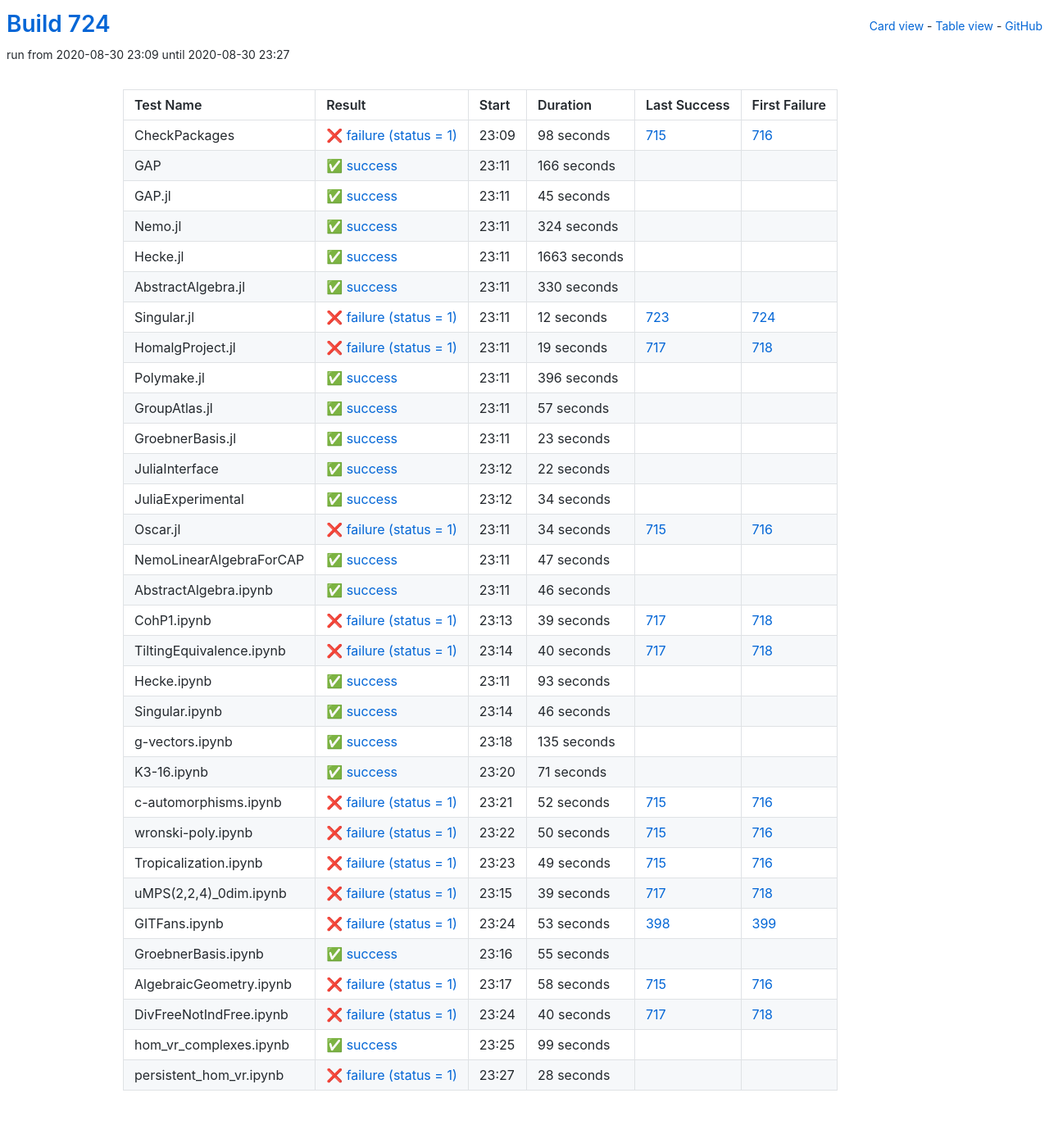
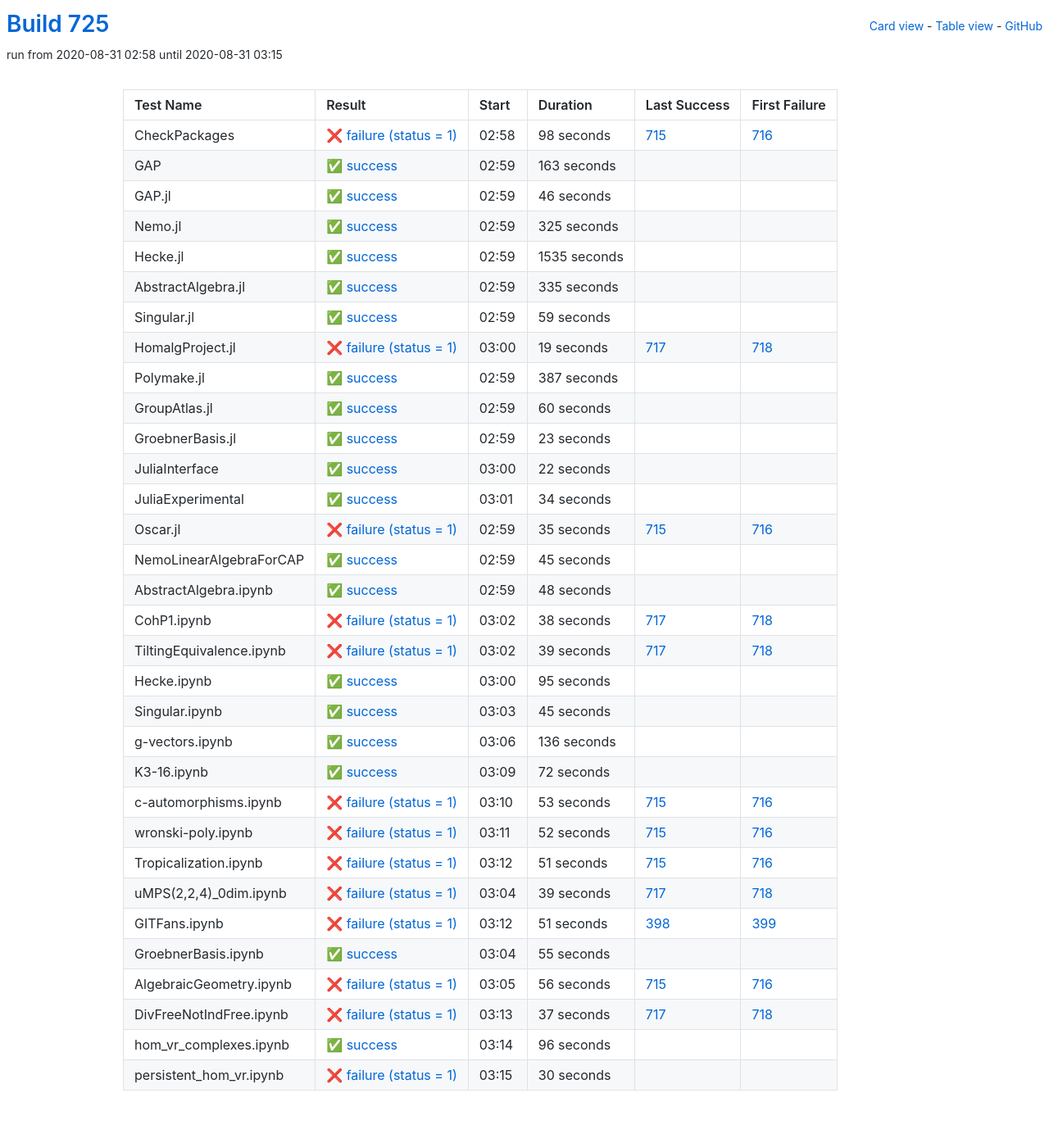
Before and after one commit to oscar-system/oscar-ci-status-stable, a Jekyll site: the page built from table.html, in a window 1280 px wide. Shown: the whole page at 82% size. Built offline with Jekyll 4.4.1, drawn with Linux system fonts in a browser that asks for light colours.

Commit message:
Build #725

```diff
--- a/_data/ci.yml
+++ b/_data/ci.yml
@@ -1,6 +1,6 @@
 ---
-build: 724
-build_url: https://oscarci.mathematik.uni-kl.de/job/oscar-stable/724/
+build: 725
+build_url: https://oscarci.mathematik.uni-kl.de/job/oscar-stable/725/
 job: oscar-stable
 organization: oscar-system
 repo: oscar-ci-status-stable
@@ -8,8 +8,8 @@ repourl: https://github.com/oscar-system/oscar-ci-status-stable
 tests:
 - name: CheckPackages
   id: checkpackages
-  log: https://oscarci.mathematik.uni-kl.de/job/oscar-stable/724/artifact/logs/build-724/CheckPackages.log
-  start: 2020-08-30 23:09
+  log: https://oscarci.mathematik.uni-kl.de/job/oscar-stable/725/artifact/logs/build-725/CheckPackages.log
+  start: 2020-08-31 02:58
   success: false
   exitcode: 1
   status: failure
@@ -20,80 +20,80 @@ tests:
   first_failure_url: https://oscarci.mathematik.uni-kl.de/job/oscar-stable/716/
 - name: GAP
   id: gap
-  log: https://oscarci.mathematik.uni-kl.de/job/oscar-stable/724/artifact/logs/build-724/GAP.log
-  start: 2020-08-30 23:11
+  log: https://oscarci.mathematik.uni-kl.de/job/oscar-stable/725/artifact/logs/build-725/GAP.log
+  start: 2020-08-31 02:59
   success: true
   exitcode: 0
   status: success
-  duration: 166
+  duration: 163
   last_success: false
   last_success_url:
   first_failure: false
   first_failure_url:
 - name: GAP.jl
   id: gap-jl
-  log: https://oscarci.mathematik.uni-kl.de/job/oscar-stable/724/artifact/logs/build-724/GAP.jl.log
-  start: 2020-08-30 23:11
+  log: https://oscarci.mathematik.uni-kl.de/job/oscar-stable/725/artifact/logs/build-725/GAP.jl.log
+  start: 2020-08-31 02:59
   success: true
   exitcode: 0
   status: success
-  duration: 45
+  duration: 46
   last_success: false
   last_success_url:
   first_failure: false
   first_failure_url:
 - name: Nemo.jl
   id: nemo-jl
-  log: https://oscarci.mathematik.uni-kl.de/job/oscar-stable/724/artifact/logs/build-724/Nemo.jl.log
-  start: 2020-08-30 23:11
+  log: https://oscarci.mathematik.uni-kl.de/job/oscar-stable/725/artifact/logs/build-725/Nemo.jl.log
+  start: 2020-08-31 02:59
   success: true
   exitcode: 0
   status: success
-  duration: 324
+  duration: 325
   last_success: false
   last_success_url:
   first_failure: false
   first_failure_url:
 - name: Hecke.jl
   id: hecke-jl
-  log: https://oscarci.mathematik.uni-kl.de/job/oscar-stable/724/artifact/logs/build-724/Hecke.jl.log
-  start: 2020-08-30 23:11
+  log: https://oscarci.mathematik.uni-kl.de/job/oscar-stable/725/artifact/logs/build-725/Hecke.jl.log
+  start: 2020-08-31 02:59
   success: true
   exitcode: 0
   status: success
-  duration: 1663
+  duration: 1535
   last_success: false
   last_success_url:
   first_failure: false
   first_failure_url:
 - name: AbstractAlgebra.jl
   id: abstractalgebra-jl
-  log: https://oscarci.mathematik.uni-kl.de/job/oscar-stable/724/artifact/logs/build-724/AbstractAlgebra.jl.log
-  start: 2020-08-30 23:11
+  log: https://oscarci.mathematik.uni-kl.de/job/oscar-stable/725/artifact/logs/build-725/AbstractAlgebra.jl.log
+  start: 2020-08-31 02:59
   success: true
   exitcode: 0
   status: success
-  duration: 330
+  duration: 335
   last_success: false
   last_success_url:
   first_failure: false
   first_failure_url:
 - name: Singular.jl
   id: singular-jl
-  log: https://oscarci.mathematik.uni-kl.de/job/oscar-stable/724/artifact/logs/build-724/Singular.jl.log
-  start: 2020-08-30 23:11
-  success: false
-  exitcode: 1
-  status: failure
-  duration: 12
-  last_success: 723
-  last_success_url: https://oscarci.mathematik.uni-kl.de/job/oscar-stable/723/
-  first_failure: 724
-  first_failure_url: https://oscarci.mathematik.uni-kl.de/job/oscar-stable/724/
+  log: https://oscarci.mathematik.uni-kl.de/job/oscar-stable/725/artifact/logs/build-725/Singular.jl.log
+  start: 2020-08-31 02:59
+  success: true
+  exitcode: 0
+  status: success
+  duration: 59
+  last_success: false
+  last_success_url:
+  first_failure: false
+  first_failure_url:
 - name: HomalgProject.jl
   id: homalgproject-jl
-  log: https://oscarci.mathematik.uni-kl.de/job/oscar-stable/724/artifact/logs/build-724/HomalgProject.jl.log
-  start: 2020-08-30 23:11
+  log: https://oscarci.mathematik.uni-kl.de/job/oscar-stable/725/artifact/logs/build-725/HomalgProject.jl.log
+  start: 2020-08-31 03:00
   success: false
   exitcode: 1
   status: failure
@@ -104,32 +104,32 @@ tests:
   first_failure_url: https://oscarci.mathematik.uni-kl.de/job/oscar-stable/718/
 - name: Polymake.jl
   id: polymake-jl
-  log: https://oscarci.mathematik.uni-kl.de/job/oscar-stable/724/artifact/logs/build-724/Polymake.jl.log
-  start: 2020-08-30 23:11
+  log: https://oscarci.mathematik.uni-kl.de/job/oscar-stable/725/artifact/logs/build-725/Polymake.jl.log
+  start: 2020-08-31 02:59
   success: true
   exitcode: 0
   status: success
-  duration: 396
+  duration: 387
   last_success: false
   last_success_url:
   first_failure: false
   first_failure_url:
 - name: GroupAtlas.jl
   id: groupatlas-jl
-  log: https://oscarci.mathematik.uni-kl.de/job/oscar-stable/724/artifact/logs/build-724/GroupAtlas.jl.log
-  start: 2020-08-30 23:11
+  log: https://oscarci.mathematik.uni-kl.de/job/oscar-stable/725/artifact/logs/build-725/GroupAtlas.jl.log
+  start: 2020-08-31 02:59
   success: true
   exitcode: 0
   status: success
-  duration: 57
+  duration: 60
   last_success: false
   last_success_url:
   first_failure: false
   first_failure_url:
 - name: GroebnerBasis.jl
   id: groebnerbasis-jl
-  log: https://oscarci.mathematik.uni-kl.de/job/oscar-stable/724/artifact/logs/build-724/GroebnerBasis.jl.log
-  start: 2020-08-30 23:11
+  log: https://oscarci.mathematik.uni-kl.de/job/oscar-stable/725/artifact/logs/build-725/GroebnerBasis.jl.log
+  start: 2020-08-31 02:59
   success: true
   exitcode: 0
   status: success
@@ -140,8 +140,8 @@ tests:
   first_failure_url:
 - name: JuliaInterface
   id: juliainterface
-  log: https://oscarci.mathematik.uni-kl.de/job/oscar-stable/724/artifact/logs/build-724/JuliaInterface.log
-  start: 2020-08-30 23:12
+  log: https://oscarci.mathematik.uni-kl.de/job/oscar-stable/725/artifact/logs/build-725/JuliaInterface.log
+  start: 2020-08-31 03:00
   success: true
   exitcode: 0
   status: success
@@ -152,8 +152,8 @@ tests:
   first_failure_url:
 - name: JuliaExperimental
   id: juliaexperimental
-  log: https://oscarci.mathematik.uni-kl.de/job/oscar-stable/724/artifact/logs/build-724/JuliaExperimental.log
-  start: 2020-08-30 23:12
+  log: https://oscarci.mathematik.uni-kl.de/job/oscar-stable/725/artifact/logs/build-725/JuliaExperimental.log
+  start: 2020-08-31 03:01
   success: true
   exitcode: 0
   status: success
@@ -164,44 +164,56 @@ tests:
   first_failure_url:
 - name: Oscar.jl
   id: oscar-jl
-  log: https://oscarci.mathematik.uni-kl.de/job/oscar-stable/724/artifact/logs/build-724/Oscar.jl.log
-  start: 2020-08-30 23:11
+  log: https://oscarci.mathematik.uni-kl.de/job/oscar-stable/725/artifact/logs/build-725/Oscar.jl.log
+  start: 2020-08-31 02:59
   success: false
   exitcode: 1
   status: failure
-  duration: 34
+  duration: 35
   last_success: 715
   last_success_url: https://oscarci.mathematik.uni-kl.de/job/oscar-stable/715/
   first_failure: 716
   first_failure_url: https://oscarci.mathematik.uni-kl.de/job/oscar-stable/716/
 - name: NemoLinearAlgebraForCAP
   id: nemolinearalgebraforcap
-  log: https://oscarci.mathematik.uni-kl.de/job/oscar-stable/724/artifact/logs/build-724/NemoLinearAlgebraForCAP.log
-  start: 2020-08-30 23:11
+  log: https://oscarci.mathematik.uni-kl.de/job/oscar-stable/725/artifact/logs/build-725/NemoLinearAlgebraForCAP.log
+  start: 2020-08-31 02:59
   success: true
   exitcode: 0
   status: success
-  duration: 47
+  duration: 45
   last_success: false
   last_success_url:
   first_failure: false
   first_failure_url:
 - name: AbstractAlgebra.ipynb
   id: abstractalgebra-ipynb
-  log: https://oscarci.mathematik.uni-kl.de/job/oscar-stable/724/artifact/logs/build-724/AbstractAlgebra.ipynb.log
-  start: 2020-08-30 23:11
+  log: https://oscarci.mathematik.uni-kl.de/job/oscar-stable/725/artifact/logs/build-725/AbstractAlgebra.ipynb.log
+  start: 2020-08-31 02:59
   success: true
   exitcode: 0
   status: success
-  duration: 46
+  duration: 48
   last_success: false
   last_success_url:
   first_failure: false
   first_failure_url:
 - name: CohP1.ipynb
   id: cohp1-ipynb
-  log: https://oscarci.mathematik.uni-kl.de/job/oscar-stable/724/artifact/logs/build-724/CohP1.ipynb.log
-  start: 2020-08-30 23:13
+  log: https://oscarci.mathematik.uni-kl.de/job/oscar-stable/725/artifact/logs/build-725/CohP1.ipynb.log
+  start: 2020-08-31 03:02
+  success: false
+  exitcode: 1
+  status: failure
+  duration: 38
+  last_success: 717
+  last_success_url: https://oscarci.mathematik.uni-kl.de/job/oscar-stable/717/
+  first_failure: 718
+  first_failure_url: https://oscarci.mathematik.uni-kl.de/job/oscar-stable/718/
+- name: TiltingEquivalence.ipynb
+  id: tiltingequivalence-ipynb
+  log: https://oscarci.mathematik.uni-kl.de/job/oscar-stable/725/artifact/logs/build-725/TiltingEquivalence.ipynb.log
+  start: 2020-08-31 03:02
   success: false
   exitcode: 1
   status: failure
@@ -210,70 +222,70 @@ tests:
   last_success_url: https://oscarci.mathematik.uni-kl.de/job/oscar-stable/717/
   first_failure: 718
   first_failure_url: https://oscarci.mathematik.uni-kl.de/job/oscar-stable/718/
-- name: TiltingEquivalence.ipynb
-  id: tiltingequivalence-ipynb
-  log: https://oscarci.mathematik.uni-kl.de/job/oscar-stable/724/artifact/logs/build-724/TiltingEquivalence.ipynb.log
-  start: 2020-08-30 23:14
-  success: false
-  exitcode: 1
-  status: failure
-  duration: 40
-  last_success: 717
-  last_success_url: https://oscarci.mathematik.uni-kl.de/job/oscar-stable/717/
-  first_failure: 718
-  first_failure_url: https://oscarci.mathematik.uni-kl.de/job/oscar-stable/718/
 - name: Hecke.ipynb
   id: hecke-ipynb
-  log: https://oscarci.mathematik.uni-kl.de/job/oscar-stable/724/artifact/logs/build-724/Hecke.ipynb.log
-  start: 2020-08-30 23:11
+  log: https://oscarci.mathematik.uni-kl.de/job/oscar-stable/725/artifact/logs/build-725/Hecke.ipynb.log
+  start: 2020-08-31 03:00
   success: true
   exitcode: 0
   status: success
-  duration: 93
+  duration: 95
   last_success: false
   last_success_url:
   first_failure: false
   first_failure_url:
 - name: Singular.ipynb
   id: singular-ipynb
-  log: https://oscarci.mathematik.uni-kl.de/job/oscar-stable/724/artifact/logs/build-724/Singular.ipynb.log
-  start: 2020-08-30 23:14
+  log: https://oscarci.mathematik.uni-kl.de/job/oscar-stable/725/artifact/logs/build-725/Singular.ipynb.log
+  start: 2020-08-31 03:03
   success: true
   exitcode: 0
   status: success
-  duration: 46
+  duration: 45
   last_success: false
   last_success_url:
   first_failure: false
   first_failure_url:
 - name: g-vectors.ipynb
   id: g-vectors-ipynb
-  log: https://oscarci.mathematik.uni-kl.de/job/oscar-stable/724/artifact/logs/build-724/g-vectors.ipynb.log
-  start: 2020-08-30 23:18
+  log: https://oscarci.mathematik.uni-kl.de/job/oscar-stable/725/artifact/logs/build-725/g-vectors.ipynb.log
+  start: 2020-08-31 03:06
   success: true
   exitcode: 0
   status: success
-  duration: 135
+  duration: 136
   last_success: false
   last_success_url:
   first_failure: false
   first_failure_url:
 - name: K3-16.ipynb
   id: k3-16-ipynb
-  log: https://oscarci.mathematik.uni-kl.de/job/oscar-stable/724/artifact/logs/build-724/K3-16.ipynb.log
-  start: 2020-08-30 23:20
+  log: https://oscarci.mathematik.uni-kl.de/job/oscar-stable/725/artifact/logs/build-725/K3-16.ipynb.log
+  start: 2020-08-31 03:09
   success: true
   exitcode: 0
   status: success
-  duration: 71
+  duration: 72
   last_success: false
   last_success_url:
   first_failure: false
   first_failure_url:
 - name: c-automorphisms.ipynb
   id: c-automorphisms-ipynb
-  log: https://oscarci.mathematik.uni-kl.de/job/oscar-stable/724/artifact/logs/build-724/c-automorphisms.ipynb.log
-  start: 2020-08-30 23:21
+  log: https://oscarci.mathematik.uni-kl.de/job/oscar-stable/725/artifact/logs/build-725/c-automorphisms.ipynb.log
+  start: 2020-08-31 03:10
+  success: false
+  exitcode: 1
+  status: failure
+  duration: 53
+  last_success: 715
+  last_success_url: https://oscarci.mathematik.uni-kl.de/job/oscar-stable/715/
+  first_failure: 716
+  first_failure_url: https://oscarci.mathematik.uni-kl.de/job/oscar-stable/716/
+- name: wronski-poly.ipynb
+  id: wronski-poly-ipynb
+  log: https://oscarci.mathematik.uni-kl.de/job/oscar-stable/725/artifact/logs/build-725/wronski-poly.ipynb.log
+  start: 2020-08-31 03:11
   success: false
   exitcode: 1
   status: failure
@@ -282,34 +294,22 @@ tests:
   last_success_url: https://oscarci.mathematik.uni-kl.de/job/oscar-stable/715/
   first_failure: 716
   first_failure_url: https://oscarci.mathematik.uni-kl.de/job/oscar-stable/716/
-- name: wronski-poly.ipynb
-  id: wronski-poly-ipynb
-  log: https://oscarci.mathematik.uni-kl.de/job/oscar-stable/724/artifact/logs/build-724/wronski-poly.ipynb.log
-  start: 2020-08-30 23:22
+- name: Tropicalization.ipynb
+  id: tropicalization-ipynb
+  log: https://oscarci.mathematik.uni-kl.de/job/oscar-stable/725/artifact/logs/build-725/Tropicalization.ipynb.log
+  start: 2020-08-31 03:12
   success: false
   exitcode: 1
   status: failure
-  duration: 50
-  last_success: 715
-  last_success_url: https://oscarci.mathematik.uni-kl.de/job/oscar-stable/715/
-  first_failure: 716
-  first_failure_url: https://oscarci.mathematik.uni-kl.de/job/oscar-stable/716/
-- name: Tropicalization.ipynb
-  id: tropicalization-ipynb
-  log: https://oscarci.mathematik.uni-kl.de/job/oscar-stable/724/artifact/logs/build-724/Tropicalization.ipynb.log
-  start: 2020-08-30 23:23
-  success: false
-  exitcode: 1
-  status: failure
-  duration: 49
+  duration: 51
   last_success: 715
   last_success_url: https://oscarci.mathematik.uni-kl.de/job/oscar-stable/715/
   first_failure: 716
   first_failure_url: https://oscarci.mathematik.uni-kl.de/job/oscar-stable/716/
 - name: uMPS(2,2,4)_0dim.ipynb
   id: umps-2-2-4-0dim-ipynb
-  log: https://oscarci.mathematik.uni-kl.de/job/oscar-stable/724/artifact/logs/build-724/uMPS-2-2-4-_0dim.ipynb.log
-  start: 2020-08-30 23:15
+  log: https://oscarci.mathematik.uni-kl.de/job/oscar-stable/725/artifact/logs/build-725/uMPS-2-2-4-_0dim.ipynb.log
+  start: 2020-08-31 03:04
   success: false
   exitcode: 1
   status: failure
@@ -320,20 +320,20 @@ tests:
   first_failure_url: https://oscarci.mathematik.uni-kl.de/job/oscar-stable/718/
 - name: GITFans.ipynb
   id: gitfans-ipynb
-  log: https://oscarci.mathematik.uni-kl.de/job/oscar-stable/724/artifact/logs/build-724/GITFans.ipynb.log
-  start: 2020-08-30 23:24
+  log: https://oscarci.mathematik.uni-kl.de/job/oscar-stable/725/artifact/logs/build-725/GITFans.ipynb.log
+  start: 2020-08-31 03:12
   success: false
   exitcode: 1
   status: failure
-  duration: 53
+  duration: 51
   last_success: 398
   last_success_url: https://oscarci.mathematik.uni-kl.de/job/oscar-stable/398/
   first_failure: 399
   first_failure_url: https://oscarci.mathematik.uni-kl.de/job/oscar-stable/399/
 - name: GroebnerBasis.ipynb
   id: groebnerbasis-ipynb
-  log: https://oscarci.mathematik.uni-kl.de/job/oscar-stable/724/artifact/logs/build-724/GroebnerBasis.ipynb.log
-  start: 2020-08-30 23:16
+  log: https://oscarci.mathematik.uni-kl.de/job/oscar-stable/725/artifact/logs/build-725/GroebnerBasis.ipynb.log
+  start: 2020-08-31 03:04
   success: true
   exitcode: 0
   status: success
@@ -344,48 +344,48 @@ tests:
   first_failure_url:
 - name: AlgebraicGeometry.ipynb
   id: algebraicgeometry-ipynb
-  log: https://oscarci.mathematik.uni-kl.de/job/oscar-stable/724/artifact/logs/build-724/AlgebraicGeometry.ipynb.log
-  start: 2020-08-30 23:17
+  log: https://oscarci.mathematik.uni-kl.de/job/oscar-stable/725/artifact/logs/build-725/AlgebraicGeometry.ipynb.log
+  start: 2020-08-31 03:05
   success: false
   exitcode: 1
   status: failure
-  duration: 58
+  duration: 56
   last_success: 715
   last_success_url: https://oscarci.mathematik.uni-kl.de/job/oscar-stable/715/
   first_failure: 716
   first_failure_url: https://oscarci.mathematik.uni-kl.de/job/oscar-stable/716/
 - name: DivFreeNotIndFree.ipynb
   id: divfreenotindfree-ipynb
-  log: https://oscarci.mathematik.uni-kl.de/job/oscar-stable/724/artifact/logs/build-724/DivFreeNotIndFree.ipynb.log
-  start: 2020-08-30 23:24
+  log: https://oscarci.mathematik.uni-kl.de/job/oscar-stable/725/artifact/logs/build-725/DivFreeNotIndFree.ipynb.log
+  start: 2020-08-31 03:13
   success: false
   exitcode: 1
   status: failure
-  duration: 40
+  duration: 37
   last_success: 717
   last_success_url: https://oscarci.mathematik.uni-kl.de/job/oscar-stable/717/
   first_failure: 718
   first_failure_url: https://oscarci.mathematik.uni-kl.de/job/oscar-stable/718/
 - name: hom_vr_complexes.ipynb
   id: hom-vr-complexes-ipynb
-  log: https://oscarci.mathematik.uni-kl.de/job/oscar-stable/724/artifact/logs/build-724/hom_vr_complexes.ipynb.log
-  start: 2020-08-30 23:25
+  log: https://oscarci.mathematik.uni-kl.de/job/oscar-stable/725/artifact/logs/build-725/hom_vr_complexes.ipynb.log
+  start: 2020-08-31 03:14
   success: true
   exitcode: 0
   status: success
-  duration: 99
+  duration: 96
   last_success: false
   last_success_url:
   first_failure: false
   first_failure_url:
 - name: persistent_hom_vr.ipynb
   id: persistent-hom-vr-ipynb
-  log: https://oscarci.mathematik.uni-kl.de/job/oscar-stable/724/artifact/logs/build-724/persistent_hom_vr.ipynb.log
-  start: 2020-08-30 23:27
+  log: https://oscarci.mathematik.uni-kl.de/job/oscar-stable/725/artifact/logs/build-725/persistent_hom_vr.ipynb.log
+  start: 2020-08-31 03:15
   success: false
   exitcode: 1
   status: failure
-  duration: 28
+  duration: 30
   last_success: false
   last_success_url:
   first_failure: false
```
Also changed, not shown: README.md.
